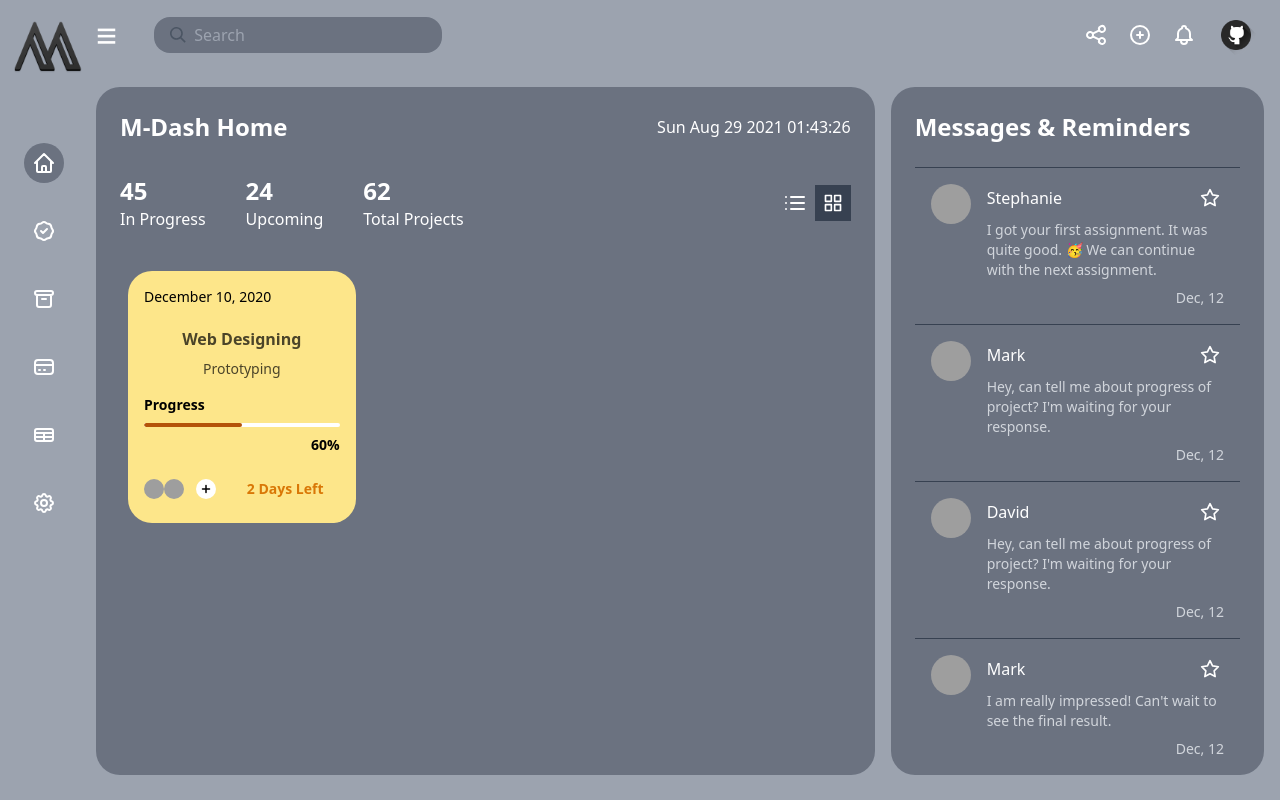
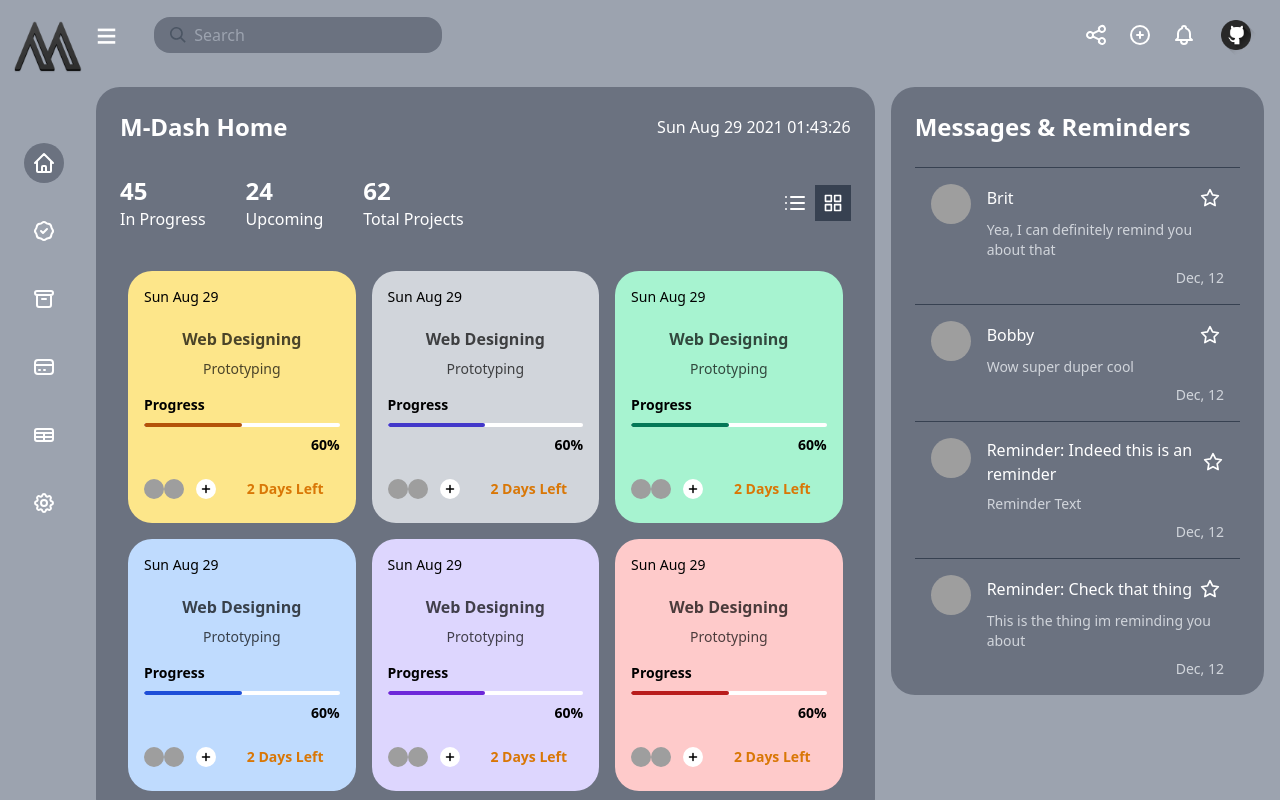
Before and after one commit to Materialfy/M-Dash-React, a React (Create React App) app: page / in a window 1280 px wide. Built offline with nearby package versions, Linux system fonts and the light colour scheme; grey boxes are pictures that could not be loaded.

Commit message:
dynamic messages added

```diff
--- a/src/components/homecontent.js
+++ b/src/components/homecontent.js
@@ -1,4 +1,18 @@
-const colorList = [{'bgColor' : 'bg-yellow-200', 'barColor' : 'bg-yellow-700'}, {'bgColor' : 'bg-gray-300', 'barColor' : 'bg-indigo-700'}, {'bgColor' : 'bg-green-200', 'barColor' : 'bg-green-700'}, {'bgColor' :  'bg-blue-200', 'barColor' : 'bg-blue-700'}, {'bgColor' :  'bg-purple-200', 'barColor' : 'bg-purple-700'}, {'bgColor' : 'bg-red-200', 'barColor' : ''}]
+const colorList = [
+{'bgColor' : 'bg-yellow-200', 'barColor' : 'bg-yellow-700'},
+{'bgColor' : 'bg-gray-300', 'barColor' : 'bg-indigo-700'},
+{'bgColor' : 'bg-green-200', 'barColor' : 'bg-green-700'},
+{'bgColor' :  'bg-blue-200', 'barColor' : 'bg-blue-700'},
+{'bgColor' :  'bg-purple-200', 'barColor' : 'bg-purple-700'},
+{'bgColor' : 'bg-red-200', 'barColor' : 'bg-red-700'}
+]
+
+const messages =[{
+  'message': 'Yea, I can definitely remind you about that',
+  'name' : 'Brit',
+  'icon': 'https://images.unsplash.com/photo-1438761681033-6461ffad8d80?ixid=MXwxMjA3fDB8MHxwaG90by1wYWdlfHx8fGVufDB8fHw%3D&ixlib=rb-1.2.1&auto=format&fit=crop&w=2550&q=80'}, {'message': 'Wow super duper cool', 'name' : 'Bobby', 'icon': 'https://images.unsplash.com/photo-1543965170-4c01a586684e?ixid=MXwxMjA3fDB8MHxzZWFyY2h8NDZ8fG1hbnxlbnwwfDB8MHw%3D&ixlib=rb-1.2.1&auto=format&fit=crop&w=900&q=60'},
+  {'message': 'Reminder Text', 'name' : 'Reminder: Indeed this is an reminder','icon': 'https://www.clipartmax.com/png/full/103-1033757_rover-alert-icon-capital-asset-pricing-model.png'},
+  {'message': 'This is the thing im reminding you about ', 'name' : 'Reminder: Check that thing', 'icon': 'https://www.clipartmax.com/png/full/103-1033757_rover-alert-icon-capital-asset-pricing-model.png'}]
 
 const Content = ({ title }) => (
 
@@ -70,17 +84,18 @@ const Content = ({ title }) => (
       </div>
 
 
-      {/* Chart section */}
+      {/* Main/Chart section */}
+      {/* used map with colorList to dynamically generate and color the charts */}
 
       <div className="flex flex-wrap">
-        <div className="w-full md:w-4/12">
+      {colorList.map((colorItem) => <div className="w-full md:w-4/12">
           <div className="p-2">
             <div
-              className="p-4 rounded-3xl bg-yellow-200"
+              className={`p-4 rounded-3xl ${colorItem.bgColor}`}
 
             >
               <div className="flex items-center justify-b">
-                <span className="text-sm">December 10, 2020</span>
+                <span className="text-sm">{Date().split(' ').splice(0,3).join(' ')}</span>
               </div>
               <div className="text-center mb-4 mt-5">
                 <p className="text-base font-bold opacity-70">Web Designing</p>
@@ -89,7 +104,7 @@ const Content = ({ title }) => (
               <div>
                 <p className="text-sm font-bold m-0">Progress</p>
                 <div className="w-full h-1 rounded-md overflow-hidden bg-white my-2 mx-0">
-                  <span className="block h-1 rounded-md bg-yellow-700 w-6/12" />
+                  <span className={`block h-1 rounded-md ${colorItem.barColor} w-6/12`} />
                 </div>
                 <p className="text-right m-0 text-sm font-bold">60%</p>
               </div>
@@ -128,14 +143,11 @@ const Content = ({ title }) => (
               </div>
             </div>
           </div>
-        </div>
+        </div> )}
+
 
       </div>
     </div>
-
-
-
-
 
 {/* message box */}
 
@@ -145,15 +157,17 @@ const Content = ({ title }) => (
           <p>Messages &amp; Reminders</p>
         </div>
         <div>
-          <div className="border-t solid border-gray-700 p-4 flex 2xl:items-start w-full hover:bg-gray-700">
+        {/* dynamic messages */}
+        {messages.map((messageItem) =>
+        <div className="border-t solid border-gray-700 p-4 flex 2xl:items-start w-full hover:bg-gray-700">
             <img
-              src="https://images.unsplash.com/photo-1438761681033-6461ffad8d80?ixid=MXwxMjA3fDB8MHxwaG90by1wYWdlfHx8fGVufDB8fHw%3D&ixlib=rb-1.2.1&auto=format&fit=crop&w=2550&q=80"
+              src={messageItem.icon}
               alt="profile image"
               className="object-cover w-10 h-10 rounded-full"
             />
             <div className="pl-4 w-full">
               <div className="flex items-center justify-between w-full">
-                <div className="text-white font-medium">Stephanie</div>
+                <div className="text-white font-medium">{messageItem.name}</div>
                 <div className="flex justify-center items-center cursor-pointer h-7 w-7">
                   <svg
                     xmlns="http://www.w3.org/2000/svg"
@@ -172,110 +186,11 @@ const Content = ({ title }) => (
                 </div>
               </div>
               <p className="my-2 text-sm global-text-1">
-                I got your first assignment. It was quite good. 🥳 We can
-                continue with the next assignment.
+                {messageItem.message}
               </p>
               <p className="text-right global-text-1 text-sm">Dec, 12</p>
             </div>
-          </div>
-          <div className="border-t solid border-gray-700 p-4 flex 2xl:items-start w-full hover:bg-gray-700">
-            <img
-              src="https://images.unsplash.com/photo-1600486913747-55e5470d6f40?ixid=MXwxMjA3fDB8MHxwaG90by1wYWdlfHx8fGVufDB8fHw%3D&ixlib=rb-1.2.1&auto=format&fit=crop&w=2550&q=80"
-              alt="profile image2"
-              className="object-cover w-10 h-10 rounded-full"
-            />
-            <div className="pl-4 w-full">
-              <div className="flex items-center justify-between w-full">
-                <div className="text-white font-medium">Mark</div>
-                <div className="flex justify-center items-center cursor-pointer h-7 w-7">
-                  <svg
-                    xmlns="http://www.w3.org/2000/svg"
-                    width="20"
-                    height="20"
-                    viewBox="0 0 24 24"
-                    fill="none"
-                    stroke="currentColor"
-                    strokeWidth="2"
-                    strokeLinecap="round"
-                    strokeLinejoin="round"
-                    className="text-white"
-                  >
-                    <polygon points="12 2 15.09 8.26 22 9.27 17 14.14 18.18 21.02 12 17.77 5.82 21.02 7 14.14 2 9.27 8.91 8.26 12 2" />
-                  </svg>
-                </div>
-              </div>
-              <p className="my-2 text-sm global-text-1">
-                Hey, can tell me about progress of project? I'm waiting for your
-                response.
-              </p>
-              <p className="text-right global-text-1 text-sm">Dec, 12</p>
-            </div>
-          </div>
-          <div className="border-t solid border-gray-700 p-4 flex 2xl:items-start w-full hover:bg-gray-700">
-            <img
-              src="https://images.unsplash.com/photo-1543965170-4c01a586684e?ixid=MXwxMjA3fDB8MHxzZWFyY2h8NDZ8fG1hbnxlbnwwfDB8MHw%3D&ixlib=rb-1.2.1&auto=format&fit=crop&w=900&q=60"
-              alt="profile image"
-              className="object-cover w-10 h-10 rounded-full"
-            />
-            <div className="pl-4 w-full">
-              <div className="flex items-center justify-between w-full">
-                <div className="text-white font-medium">David</div>
-                <div className="flex justify-center items-center cursor-pointer h-7 w-7">
-                  <svg
-                    xmlns="http://www.w3.org/2000/svg"
-                    width="20"
-                    height="20"
-                    viewBox="0 0 24 24"
-                    fill="none"
-                    stroke="currentColor"
-                    strokeWidth="2"
-                    strokeLinecap="round"
-                    strokeLinejoin="round"
-                    className="text-white"
-                  >
-                    <polygon points="12 2 15.09 8.26 22 9.27 17 14.14 18.18 21.02 12 17.77 5.82 21.02 7 14.14 2 9.27 8.91 8.26 12 2" />
-                  </svg>
-                </div>
-              </div>
-              <p className="my-2 text-sm global-text-1">
-                Hey, can tell me about progress of project? I'm waiting for your
-                response.
-              </p>
-              <p className="text-right global-text-1 text-sm">Dec, 12</p>
-            </div>
-          </div>
-          <div className="border-t solid border-gray-700 p-4 flex 2xl:items-start w-full hover:bg-gray-700">
-            <img
-              src="https://images.unsplash.com/photo-1533993192821-2cce3a8267d1?ixid=MXwxMjA3fDB8MHxzZWFyY2h8MTl8fHdvbWFuJTIwbW9kZXJufGVufDB8fDB8&ixlib=rb-1.2.1&auto=format&fit=crop&w=900&q=60"
-              alt="profile image3"
-              className="object-cover w-10 h-10 rounded-full"
-            />
-            <div className="pl-4 w-full">
-              <div className="flex items-center justify-between w-full">
-                <div className="text-white font-medium">Mark</div>
-                <div className="flex justify-center items-center cursor-pointer h-7 w-7">
-                  <svg
-                    xmlns="http://www.w3.org/2000/svg"
-                    width="20"
-                    height="20"
-                    viewBox="0 0 24 24"
-                    fill="none"
-                    stroke="currentColor"
-                    strokeWidth="2"
-                    strokeLinecap="round"
-                    strokeLinejoin="round"
-                    className="text-white"
-                  >
-                    <polygon points="12 2 15.09 8.26 22 9.27 17 14.14 18.18 21.02 12 17.77 5.82 21.02 7 14.14 2 9.27 8.91 8.26 12 2" />
-                  </svg>
-                </div>
-              </div>
-              <p className="my-2 text-sm global-text-1">
-                I am really impressed! Can't wait to see the final result.
-              </p>
-              <p className="text-right global-text-1 text-sm">Dec, 12</p>
-            </div>
-          </div>
+          </div>)}
         </div>
       </div>
     </div>
```
Also changed, not shown: public/images/clipart1033757.png (added).
